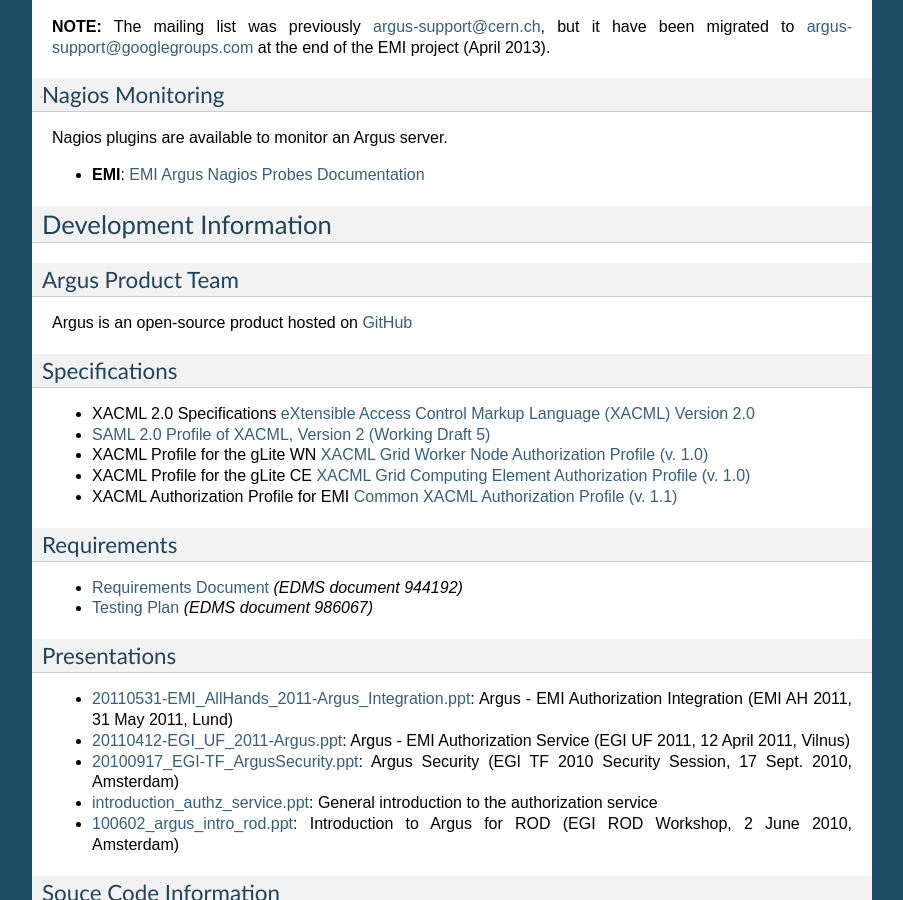
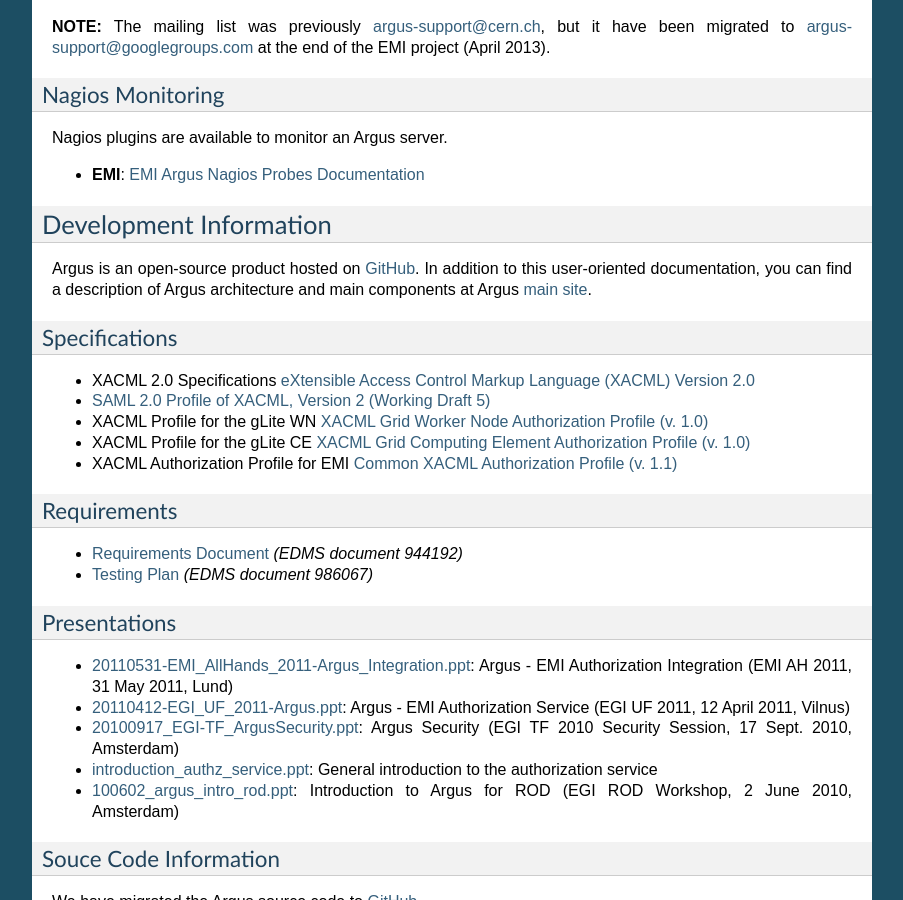
Before and after one commit to argus-authz/argus-documentation, a Sphinx documentation site: the page built from source/argus_introduction.rst, in a window 1280 px wide and 900 px high, scrolled down 2784 px. Shown: the whole window, without its empty margins (198-1101 px from the left). Built offline with Sphinx 7.4.7, drawn with Linux system fonts in a browser that asks for light colours.

Commit message:
Add a link to Argus main site (GitHub)

```diff
--- a/source/argus_introduction.rst
+++ b/source/argus_introduction.rst
@@ -200,10 +200,9 @@
 Development Information
 -----------------------
 
-Argus Product Team
-~~~~~~~~~~~~~~~~~~
-
-Argus is an open-source product hosted on `GitHub <https://github.com/argus-authz>`__
+Argus is an open-source product hosted on `GitHub <https://github.com/argus-authz>`__. In addition to this
+user-oriented documentation, you can find a description of Argus architecture and main components at Argus
+`main site <http://argus-authz.github.io>`__.
 
 Specifications
 ~~~~~~~~~~~~~~
```
